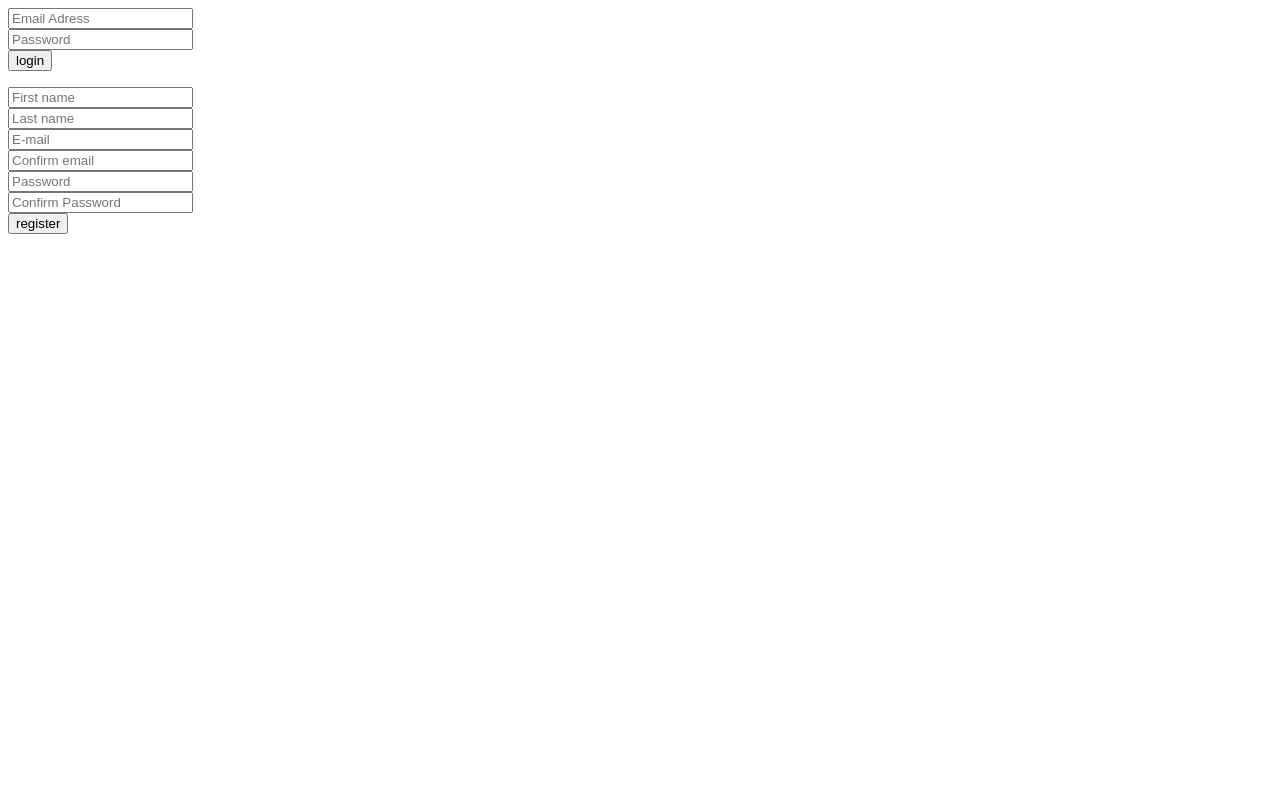
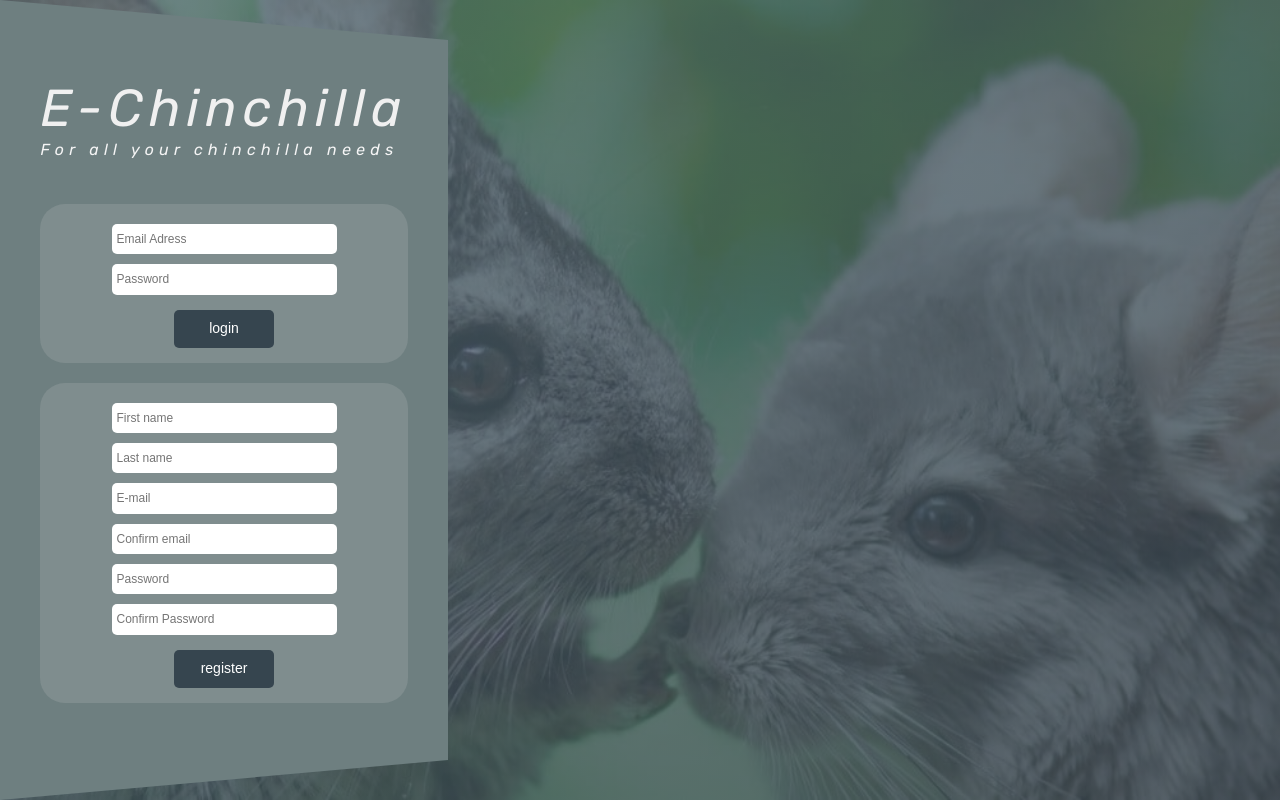
Before and after one commit to liga-orqbas/E-Chinchilla, a PHP site: page /register.php in a window 1280 px wide. Run offline with PHP 8.4, Linux system fonts and the light colour scheme.

Commit message:
Login page UI
Added some desktop ui updates

```diff
--- /dev/null
+++ b/assets/css/register_style.css
@@ -0,0 +1,114 @@
+/* COLORS:
+
+BASE: 	#6e7f80
+MEDIUM: #536872
+ACCENT 1: #708090
+ACCENT 2: #536878
+DARK: #36454f
+
+TEXT:
+
+HEADERS BASE: #f0f0f0
+HEADERS SECONDARY: #f5f5f5
+MAIN TEXT: #ffffff
+
+*/
+
+
+* {
+    margin: 0;
+    padding: 0;
+    box-sizing: border-box; /* avoids putting borders and padding in the total height and width of the box  */
+}
+
+body {
+    font-family: "Lato" sans-serif;
+    font-weight: 400;
+    font-size: 16px;
+    line-height: 1.7;
+
+    background-image: linear-gradient(to right bottom, rgba(83, 104, 114, 0.8), rgba(54, 69, 79, 0.8)), url(../images/login_form/background.jpg);
+    background-size: cover;
+    background-position: right;
+    position: relative;
+}
+
+.container {
+    display: grid;
+    place-items: center; /* Center items both horizontally and vertically */
+    align-items: center; /* Center items horizontally */
+    width: 35%;
+    height: 100vh;
+
+    clip-path: polygon(0 0, 100% 5%, 100% 95%, 0  100%);
+    background-color: #6e7f80;
+    padding: 30px;
+
+}
+
+.header {
+    font-family: "Rubik";
+    margin-bottom: 45px;
+}
+
+.main-text {
+    display: block;
+    font-weight: 400;
+    font-size: 52px;
+    line-height: 1.2;
+    letter-spacing: 6px;
+
+    color: #f0f0f0;
+}
+
+.additional-text {
+    display: block;
+    font-weight: 400;
+    font-size: 16px;
+    line-height: 1.2;
+    letter-spacing: 5.2px;
+
+    color: #f5f5f5;
+}
+
+.login-form {
+
+    text-align: center;
+    padding: 15px;
+    margin-bottom: 20px;
+
+    background-color: rgba(192, 192, 192, 0.2);
+    border: none; /* Remove the border */
+    border-radius: 25px; /* Add rounded corners */
+
+}
+
+input[type="text"], input[type="password"], input[type="email"]  {
+    width: 225px;
+    padding: 5px;
+    border: none; /* Remove the border */
+    border-radius: 5px; /* Add rounded corners */
+    margin-top: 5px;
+    margin-bottom: 5px;
+
+    font-weight: 400;
+    font-size: 12px;
+    line-height: 1.7;
+    color: #757575;
+}
+
+input[type="submit"] {
+    width: 100px; /* Adjust the width as needed */
+    padding: 7px;
+    margin-top: 10px;
+    border: none;
+    border-radius: 5px;
+    background-color: #36454f; /* Use your desired background color */
+
+    font-weight: 400;
+    font-size: 14px;
+    line-height: 1.7;
+    color: #757575;
+    color: #ffffff; /* Text color */
+    cursor: pointer;
+}
--- a/register.php
+++ b/register.php
@@ -4,13 +4,24 @@ require './includes/form_handlers/register_handler.php';
 require './includes/form_handlers/login_handler.php';
 ?>
 
-<html>
+<!DOCTYPE html>
     <head>
         <title>Welcome to E-Chinchilla!</title>
+
+        <link href="https://fonts.googleapis.com/css2?family=Rubik:ital@1&display=swap" rel="stylesheet">
+        <link href="https://fonts.googleapis.com/css?family=Lato:100,300,400,700,900" rel="stylesheet">
+
+
+        <link rel="stylesheet" type="text/css" href="./assets/css/register_style.css">
     </head>
     <body>
-
-        <form action="register.php" method="POST">
+        <div class="container">
+        <div class="login-container">
+            <div class="header">
+                <span class="main-text">E-Chinchilla</span>
+                <span class="additional-text">For all your chinchilla needs</span>
+            </div>
+        <form class="login-form" action="register.php" method="POST">
             <input type="email" name="log_email" placeholder="Email Adress" value="<?php if(isset($_SESSION['log_email'])) {
                 echo $_SESSION['log_email'];
             }?>" required>
@@ -23,7 +34,7 @@ require './includes/form_handlers/login_handler.php';
 
         </form>
 
-        <form action="register.php" method="post">
+        <form class="login-form" action="register.php" method="post">
             <input type="text" name="reg_fname" placeholder="First name" value="<?php if(isset($_SESSION['reg_fname'])) {
                 echo $_SESSION['reg_fname'];
             }?>" required>
@@ -80,5 +91,8 @@ require './includes/form_handlers/login_handler.php';
             echo "<span> You're all set! Time to log into E-chinchilla! </span><br>";
             ?>
         </form>
+        </div>
+
+        </div>
     </body>
 </html>
```
Also changed, not shown: assets/images/login_form/background.jpg (added).
